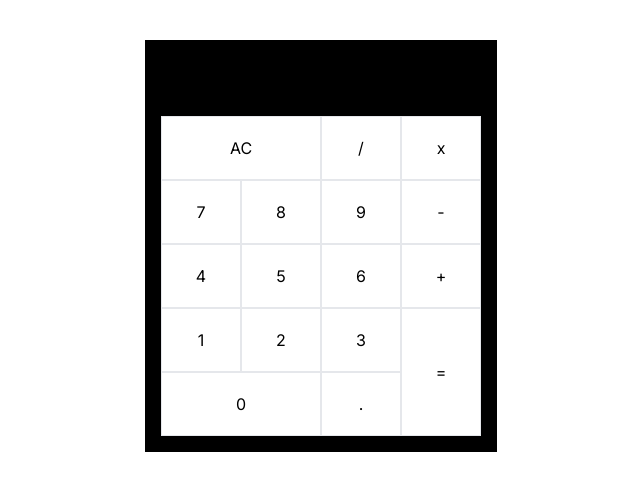
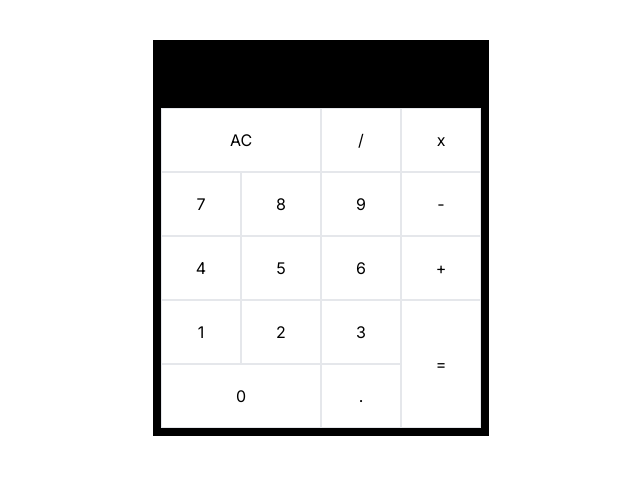
Before and after one commit to hamiltonlumati/calculator, a React (Vite) app: page / in a window 1280 px wide. Shown: the top 490 px of the page, without its empty margins (319-959 px from the left). Built offline with nearby package versions, Linux system fonts and the light colour scheme.

Commit message:
screen padding adjusts

```diff
--- a/src/layout/screen.tsx
+++ b/src/layout/screen.tsx
@@ -3,7 +3,7 @@ import Display from "../components/display";
 
 function Screen(){
     return(
-        <div className="w-auto place-content-center h-auto bg-black p-4">
+        <div className="w-auto place-content-center h-auto bg-black p-2">
             <Display />
             <Keys />
         </div>
```
